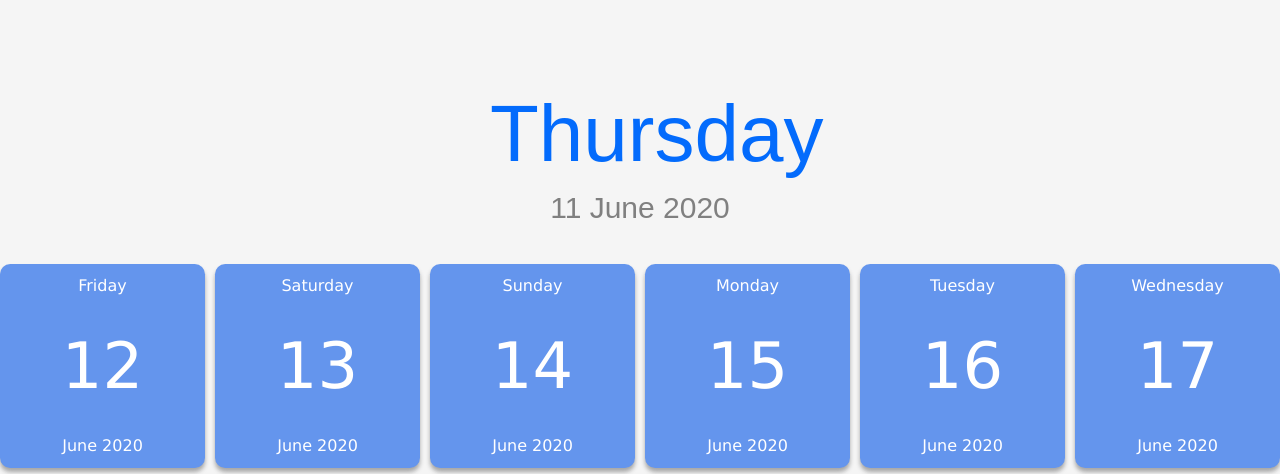
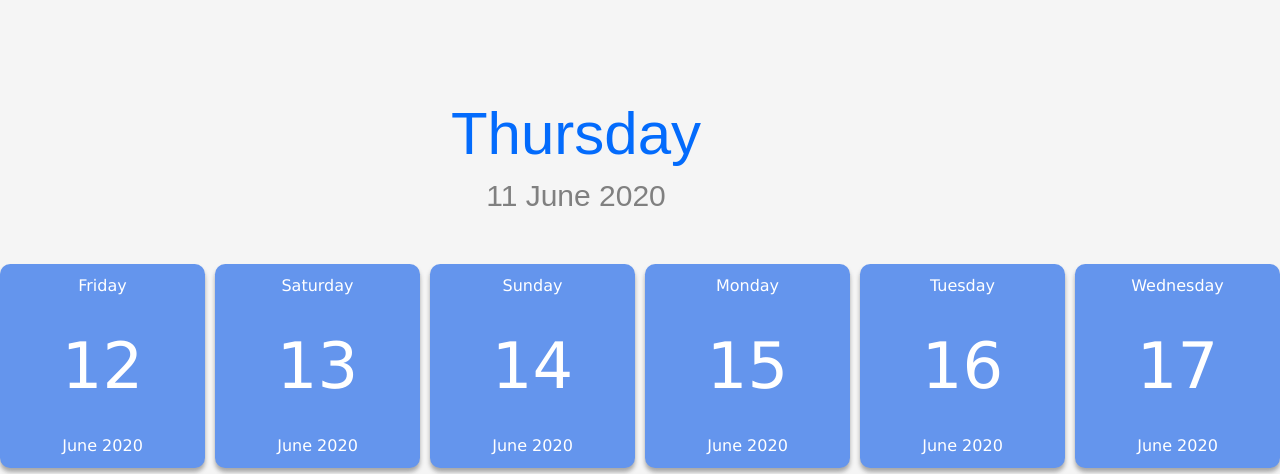
Before and after one commit to 10nayan/abcdit, a Flask app: page /calender in a window 1280 px wide. Shown: the top 474 px of the page. Run offline with Flask 2, Linux system fonts and the light colour scheme; some libraries are stand-ins or nearby versions.

Commit message:
bug fixed

```diff
--- a/static/styles/calender.css
+++ b/static/styles/calender.css
@@ -5,11 +5,11 @@ body{
 position:fixed;
 text-align: center;
 top:20%;
-left:50%;
+left:45%;
 transform:translate(-50%,-50%);width:300px;
 }
 h1{
-	font-size: 80px;
+	font-size: 60px;
 	font-family:Arial, Helvetica, sans-serif;
 }
 h3{
```
